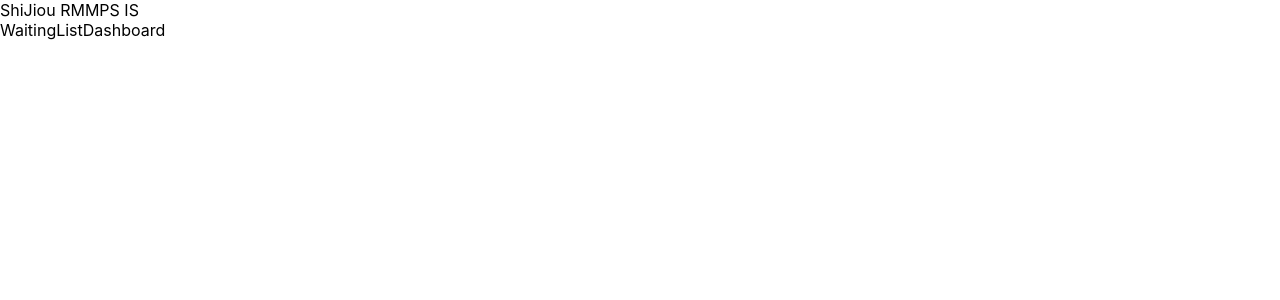
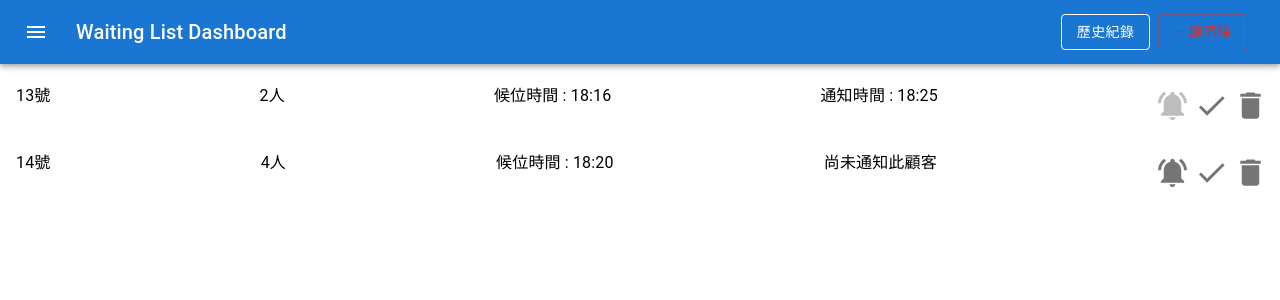
Before and after one commit to ruby0322/shijiou-rmmps-is, a React (Create React App) app in the folder frontend/: page /waiting-list-dashboard in a window 1280 px wide. Shown: the top 300 px of the page. Built offline with nearby package versions, Linux system fonts and the light colour scheme.

Commit message:
WaitingListDashboard-frontend

```diff
--- a/frontend/package.json
+++ b/frontend/package.json
@@ -3,6 +3,11 @@
   "version": "0.1.0",
   "private": true,
   "dependencies": {
+    "@emotion/react": "^11.11.0",
+    "@emotion/styled": "^11.11.0",
+    "@material-ui/core": "^4.12.4",
+    "@mui/icons-material": "^5.11.16",
+    "@mui/material": "^5.13.2",
     "@testing-library/jest-dom": "^5.16.5",
     "@testing-library/react": "^13.4.0",
     "@testing-library/user-event": "^13.5.0",
--- a/frontend/src/App.js
+++ b/frontend/src/App.js
@@ -7,7 +7,7 @@ import WaitingListDashboard from './pages/WaitingListDashboard.js';
 const App = () => {
   return (
     <div className="App">
-      ShiJiou RMMPS IS
+      {/* ShiJiou RMMPS IS */}
       <Routes>
         <Route exact path='/' element={<Home />} />
         <Route exact path='/home/' element={<Home />} />
--- /dev/null
+++ b/frontend/src/components/WaitingList.js
@@ -0,0 +1,23 @@
+import List from '@mui/material/List';
+import WaitingListItem from './WaitingListItem';
+
+const testDatas = [
+    {waitingNumber:13, lineUserId:'minmin', status:'waiting', groupSize:2, requestMadeTime:'18:16', requestAnsweredTime: '18:25', arriveTime: undefined, cancelTime: undefined},
+    {waitingNumber:14, lineUserId:'abc', status:'waiting', groupSize:4, requestMadeTime:'18:20', requestAnsweredTime: undefined, arriveTime: undefined, cancelTime: undefined},
+]
+//waitingNumber, lineUserId, status, groupSize, requestMadeTime, requestAnsweredTime, arriveTime, cancelTime
+
+const WaitingList = () => {
+
+    return (
+        <div>
+            <List>
+                {testDatas.map((item, id) => {
+                    return ( <WaitingListItem item={item} key={id}/> )
+                })}
+            </List>
+        </div>
+    )
+}
+
+export default WaitingList;
--- /dev/null
+++ b/frontend/src/components/WaitingListItem.js
@@ -0,0 +1,50 @@
+import List from '@mui/material/List';
+import ListItem from '@mui/material/ListItem';
+import ListItemText from '@mui/material/ListItemText';
+import { IconButton } from '@mui/material';
+import DeleteIcon from '@mui/icons-material/Delete';
+import NotificationsActiveIcon from '@mui/icons-material/NotificationsActive';
+import CheckIcon from '@mui/icons-material/Check';
+
+const clickNotification = (lineUserId) => {
+    console.log("clickNotification, lineUserId", lineUserId);
+    // console.log("clickNotification");
+}
+
+const clickCheck = (lineUserId) => {
+    console.log("clickCheck, lineUserId", lineUserId);
+}
+
+const clickDelete = (lineUserId) => {
+    console.log("clickDelete, lineUserId", lineUserId)
+}
+
+const WaitingListItem = ( {item} ) => {
+
+    const {waitingNumber, lineUserId, status, groupSize, requestMadeTime, requestAnsweredTime, arriveTime, cancelTime} = item;
+
+    return (
+        <div>
+            <ListItem alignItems='flex-start'>
+                <ListItemText primary={waitingNumber+"號"}/>
+                <ListItemText primary={groupSize+"人"}/>
+                <ListItemText primary={"候位時間 : "+requestMadeTime}/>
+                {requestAnsweredTime === undefined ?
+                <ListItemText primary={"尚未通知此顧客"}/> :
+                <ListItemText primary={"通知時間 : "+requestAnsweredTime}/>
+                }
+                <IconButton edge="end" aria-label="notification" onClick={() => {clickNotification(lineUserId)}}  disabled={requestAnsweredTime!==undefined}>
+                    <NotificationsActiveIcon fontSize='large'/>
+                </IconButton>
+                <IconButton edge="end" aria-label="check" onClick={() => clickCheck(lineUserId)}>
+                    <CheckIcon fontSize='large' />
+                </IconButton>
+                <IconButton edge="end" aria-label="delete" onClick={() => clickDelete(lineUserId)}>
+                    <DeleteIcon fontSize='large' />
+                </IconButton>
+            </ListItem>
+        </div>
+    )
+}
+
+export default WaitingListItem;
--- a/frontend/src/pages/WaitingListDashboard.js
+++ b/frontend/src/pages/WaitingListDashboard.js
@@ -1,7 +1,46 @@
+import AppBar from '@mui/material/AppBar';
+import Box from '@mui/material/Box';
+import Toolbar from '@mui/material/Toolbar';
+import Typography from '@mui/material/Typography';
+import Button from '@mui/material/Button';
+import IconButton from '@mui/material/IconButton';
+import MenuIcon from '@mui/icons-material/Menu';
+import WaitingList from '../components/WaitingList';
+import WaitingListHistory from './WaitingListHistory';
+import { Route, Routes, useLocation, useNavigate } from 'react-router-dom';
+
+const clickHistory = () => {
+    console.log("clickHistory");
+}
+
+const clickDeleteAll = () => {
+    console.log("clickDeleteAll");
+}
+
 const WaitingListDashboard = () => {
     return (
         <div>
-            WaitingListDashboard
+            <Box sx={{ flexGrow: 1}}>
+                <AppBar position="static">
+                    <Toolbar>
+                    <IconButton
+                        size="large"
+                        edge="start"
+                        color="inherit"
+                        aria-label="menu"
+                        sx={{ mr: 2 }}
+                    >
+                        <MenuIcon />
+                    </IconButton>
+                    <Typography variant="h6" component="div" sx={{ flexGrow: 1 }}>
+                        Waiting List Dashboard
+                    </Typography>
+                    <Button variant="outlined" color="inherit" sx={{mr: 1}} onClick={clickHistory}>歷史紀錄</Button>
+                    <Button variant="outlined" color="error" sx={{mr: 1}} onClick={clickDeleteAll}>一鍵清除</Button>
+                    </Toolbar>
+                </AppBar>
+                </Box>
+            <WaitingList/>
         </div>
     );
 }
```
Also changed, not shown: 2 other files (tests, documents, lock files or other folders).
